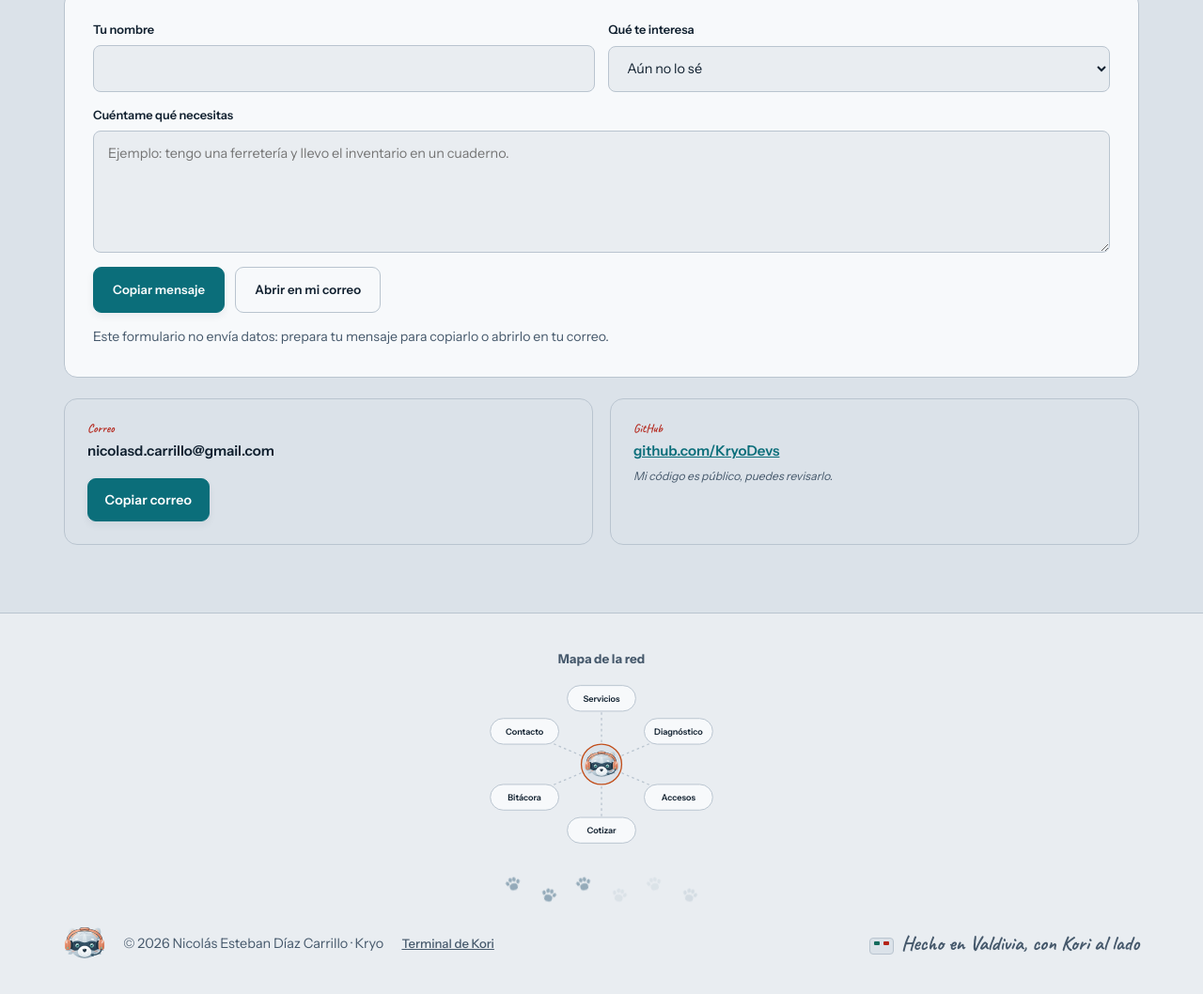
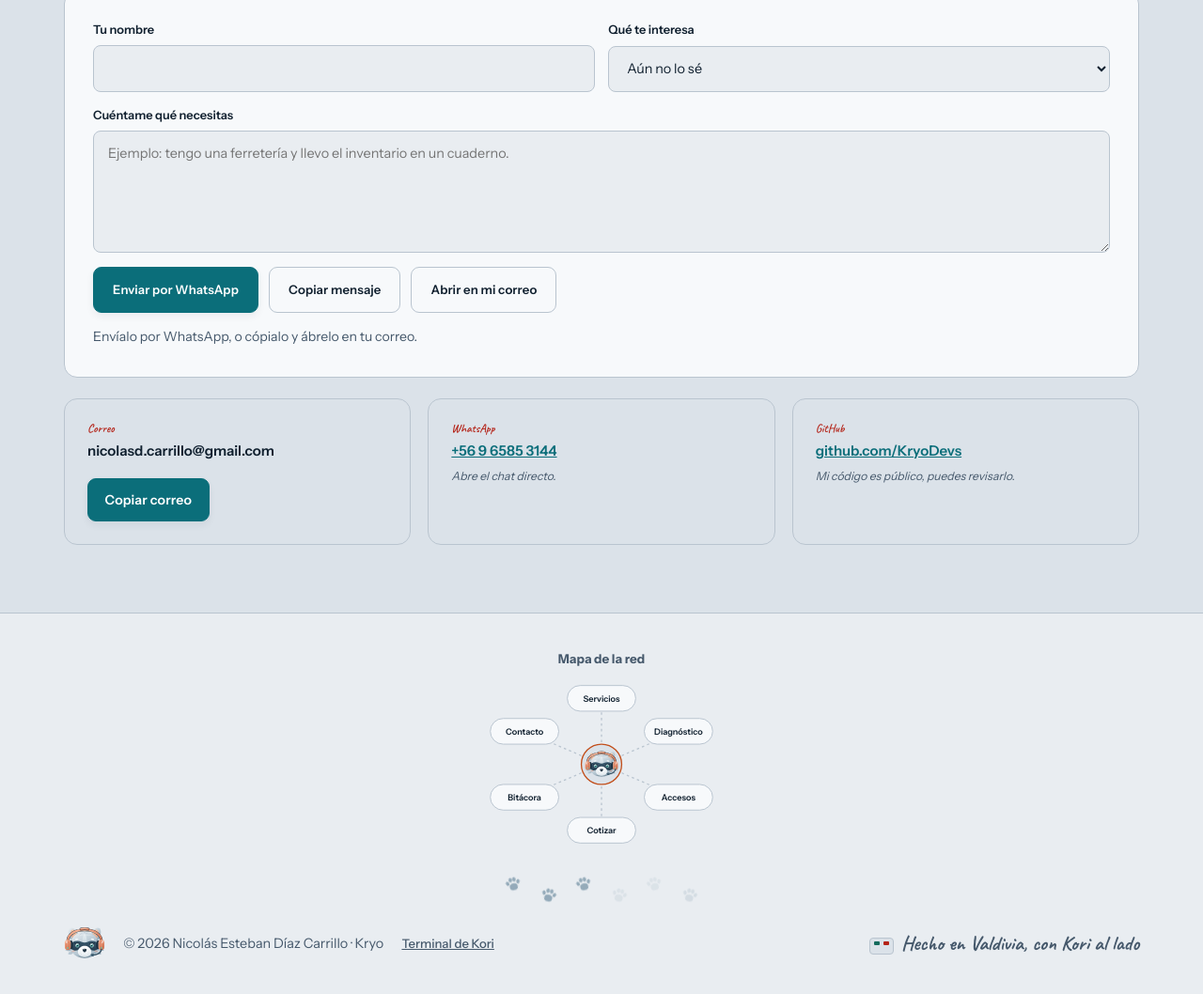
Before and after one commit to KryoDevs/portafolio, a website: page index.html in a window 1280 px wide. Shown: the part 8493-9551 px from the top of the page at 94% size. Drawn offline with Linux system fonts and the light colour scheme; no server answers.

Commit message:
Agrega WhatsApp como vía principal de contacto
- Número en config.js: activa el botón del formulario y una tarjeta propia
- Con WhatsApp configurado, su botón pasa a ser el principal del formulario
- Kori lo menciona al preguntarle por contacto
- Prueba de interfaz para los enlaces de WhatsApp

Co-Authored-By: Claude Fable 5.2 <noreply@anthropic.com>
Claude-Session: https://claude.ai/code/session_013jYGHqYyqYitfZ7nhLKgVC

```diff
--- a/assets/js/config.js
+++ b/assets/js/config.js
@@ -4,7 +4,7 @@ window.KRYO = {
   /* Texto de la etiqueta verde de la portada. Déjalo vacío ('') para ocultarla. */
   disponibilidad: 'Disponible para proyectos nuevos',
   /* Tu número con código de país y sin signos, por ejemplo '56912345678'. Activa el botón de WhatsApp. */
-  whatsapp: '',
+  whatsapp: '56965853144',
   /* Dirección completa de tu perfil. Activa la tarjeta de LinkedIn. */
   linkedin: '',
   /* Una frase real de alguien que usó tu trabajo. Aparece bajo los trabajos. */
--- a/assets/js/herramientas.js
+++ b/assets/js/herramientas.js
@@ -19,6 +19,17 @@
     var li = $('linkedin').querySelector('a');
     li.href = C.linkedin; li.textContent = C.linkedin.replace(/^https?:\/\/(www\.)?/, '').replace(/\/$/, '');
     $('linkedin').hidden = false;
+  }
+
+  /* Con WhatsApp configurado pasa a ser la vía principal: tarjeta propia y botón destacado en el formulario */
+  function telefono(n) { return /^569\d{8}$/.test(n) ? '+56 9 ' + n.slice(3, 7) + ' ' + n.slice(7) : '+' + n; }
+  if (C.whatsapp) {
+    var wa = $('whatsapp').querySelector('a');
+    wa.href = 'https://wa.me/' + C.whatsapp; wa.textContent = telefono(C.whatsapp);
+    $('whatsapp').hidden = false;
+    $('f-whatsapp').classList.add('primary');
+    $('f-copiar').classList.remove('primary');
+    $('f-nota').textContent = 'Envíalo por WhatsApp, o cópialo y ábrelo en tu correo.';
   }
 
   /* --- Formulario: arma el mensaje y lo deja listo para enviar --- */
--- a/assets/js/soporte.js
+++ b/assets/js/soporte.js
@@ -23,7 +23,7 @@
     { k: ['precio', 'cuanto', 'cuesta', 'valor', 'cobra', 'tarifa', 'cotiza', 'presupuesto', 'plata'], r: precios, a: [['Armar cotización', 'cotizador']] },
     { k: ['trabajo', 'proyecto', 'portafolio', 'ejemplo', 'biblionexo', 'biblio', 'kryofix', 'sysdiag', 'gigaclip', 'demo', 'codigo', 'repositorio'], r: proyectos, a: [['Ver proyectos', 'proyectos'], ['Ir a accesos', 'accesos']] },
     { k: ['proceso', 'como trabaja', 'pasos', 'plazo', 'demora', 'tiempo', 'entrega'], r: 'Son tres pasos: le cuentas el problema, te envía una propuesta con lo que incluye, el plazo y el precio, y lo entrega funcionando y te enseña a usarlo.', a: [['Ver cómo trabaja', 'proceso']] },
-    { k: ['contact', 'correo', 'mail', 'escrib', 'hablar', 'whatsapp', 'telefono', 'numero', 'linkedin', 'github', 'llamar'], r: function () { return 'Escríbele a ' + correo + '. Su código está en ' + github + '.'; }, a: [['Ir a contacto', 'contacto']] },
+    { k: ['contact', 'correo', 'mail', 'escrib', 'hablar', 'whatsapp', 'telefono', 'numero', 'linkedin', 'github', 'llamar'], r: function () { return (C.whatsapp ? 'Lo más rápido es WhatsApp: el botón está en Contacto. También puedes escribirle a ' : 'Escríbele a ') + correo + '. Su código está en ' + github + '.'; }, a: [['Ir a contacto', 'contacto']] },
     { k: ['quien es', 'kryo', 'nicolas', 'estudi', 'experiencia', 'certific', 'cisco', 'inacap', 'titulo', 'formacion'], r: 'Kryo es Nicolás Díaz, de Valdivia. Estudia Ingeniería en Telecomunicaciones, Conectividad y Redes en INACAP y tiene siete certificados de Cisco e INACAP.', a: [['Sobre Kryo', 'sobre-mi'], ['Ver formación', 'certificaciones']] },
     { k: ['donde', 'valdivia', 'ubicacion', 'ciudad', 'remoto', 'domicilio', 'region'], r: 'Kryo trabaja desde Valdivia, Chile. Si estás en otra ciudad, pregúntale directo si puede ayudarte.', a: [['Ir a contacto', 'contacto']] },
     { k: ['no se', 'necesito', 'recomienda', 'por donde', 'problema', 'cual me'], r: 'Si no tienes claro qué pedir, el diagnóstico te orienta con cuatro preguntas.', a: [['Abrir el diagnóstico', 'diagnostico']] },
--- a/index.html
+++ b/index.html
@@ -748,9 +748,9 @@
         </div>
         <label for="f-mensaje">Cuéntame qué necesitas<textarea id="f-mensaje" placeholder="Ejemplo: tengo una ferretería y llevo el inventario en un cuaderno."></textarea></label>
         <div class="acts">
+          <a class="btn" id="f-whatsapp" href="#contacto" target="_blank" rel="noopener noreferrer" hidden>Enviar por WhatsApp</a>
           <button class="btn primary" type="submit" id="f-copiar">Copiar mensaje</button>
           <a class="btn" id="f-correo" href="mailto:nicolasd.carrillo@gmail.com">Abrir en mi correo</a>
-          <a class="btn" id="f-whatsapp" href="#contacto" target="_blank" rel="noopener noreferrer" hidden>Enviar por WhatsApp</a>
         </div>
         <p class="note" id="f-nota" role="status">Este formulario no envía datos: prepara tu mensaje para copiarlo o abrirlo en tu correo.</p>
       </form>
@@ -759,6 +759,11 @@
           <span class="label">Correo</span>
           <span class="value" id="correo">nicolasd.carrillo@gmail.com</span>
           <button class="btn primary" type="button" id="copiar">Copiar correo</button>
+        </div>
+        <div class="cbox" id="whatsapp" hidden>
+          <span class="label">WhatsApp</span>
+          <a class="value" href="#contacto" target="_blank" rel="noopener noreferrer"></a>
+          <span class="pending">Abre el chat directo.</span>
         </div>
         <div class="cbox" id="linkedin" hidden>
           <span class="label">LinkedIn</span>
```
Also changed, not shown: tests/interface.spec.cjs (+2 -0 lines), README.md.
